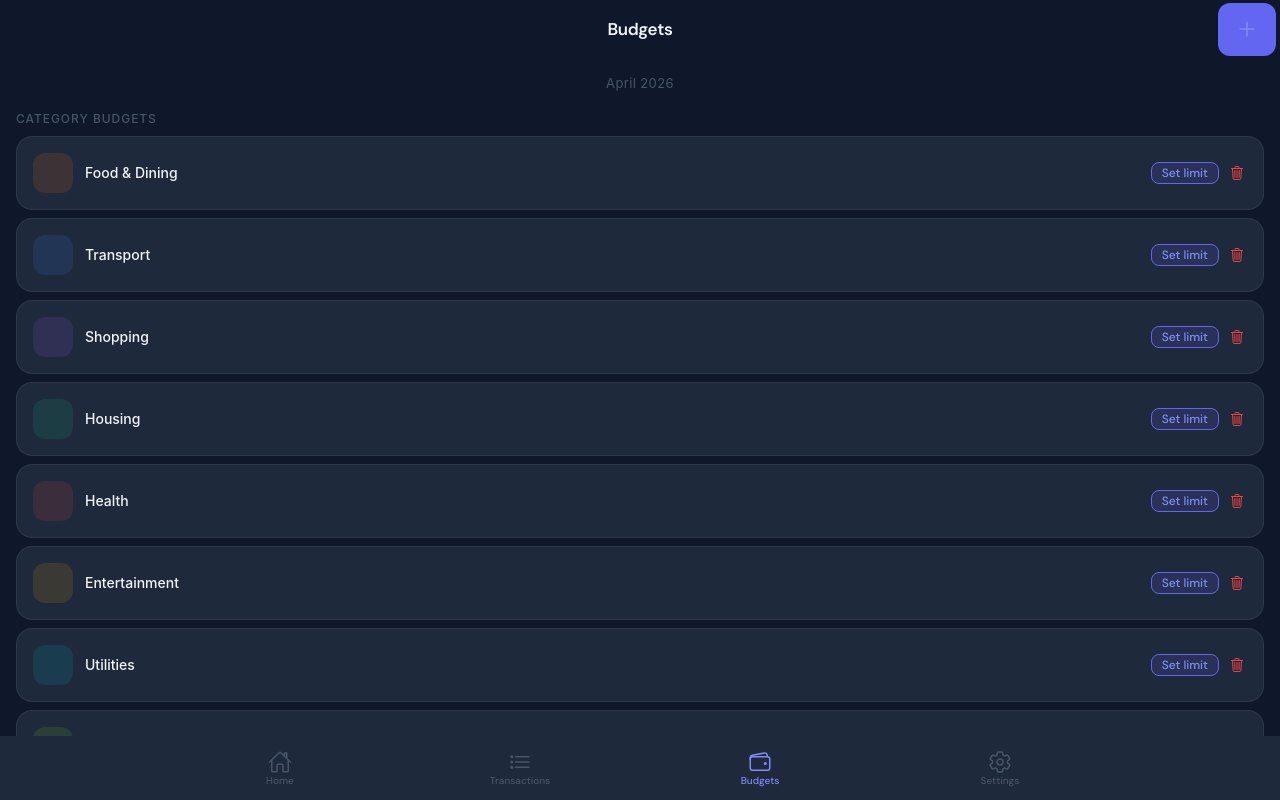
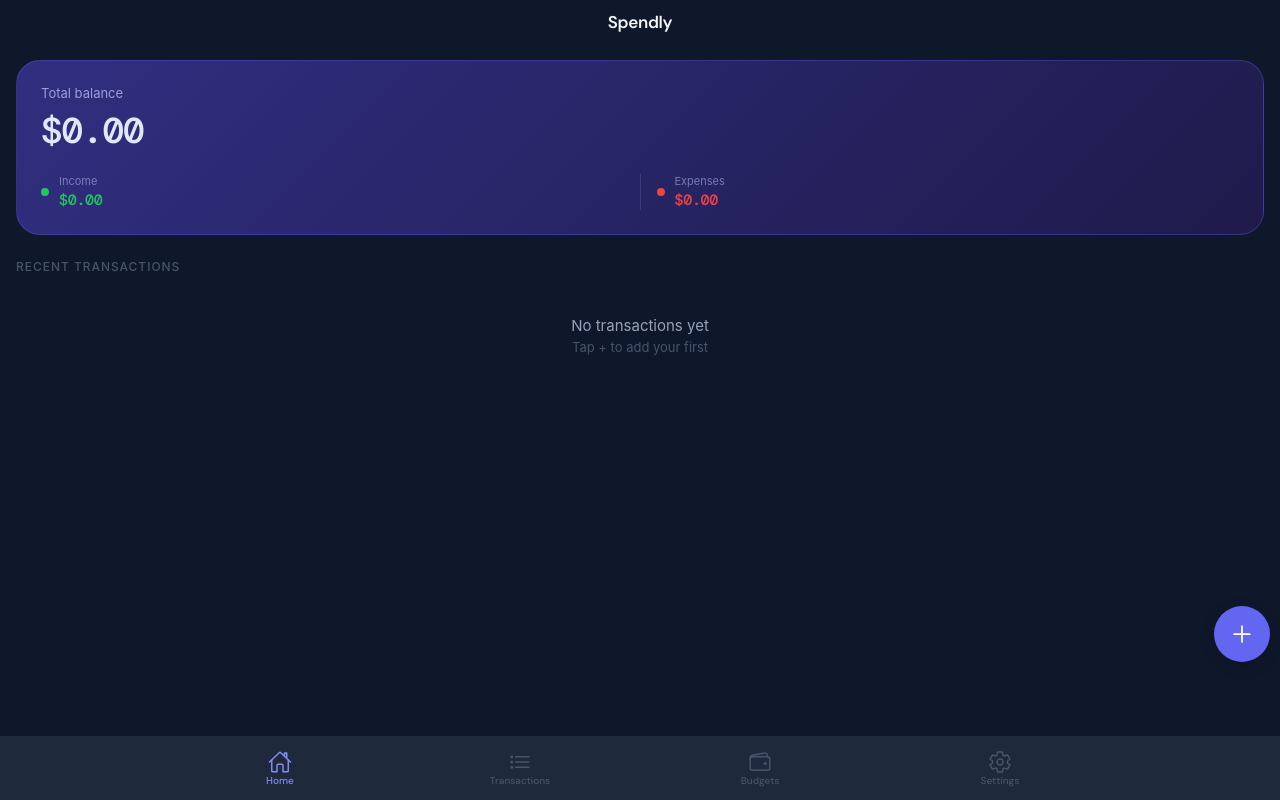
Before and after one commit to Saugatdr/Spendly, a React (Vite) app: page /budgets#/dashboard in a window 1280 px wide. Built offline with nearby package versions, Linux system fonts and the light colour scheme.

Commit message:
use hash router

```diff
--- a/src/App.tsx
+++ b/src/App.tsx
@@ -1,5 +1,5 @@
 import { IonApp, IonIcon, IonLabel, IonRouterOutlet, IonTabBar, IonTabButton, IonTabs, setupIonicReact } from '@ionic/react';
-import { IonReactRouter } from '@ionic/react-router';
+import { IonReactHashRouter } from '@ionic/react-router';
 import { homeOutline, listOutline, walletOutline, settingsOutline } from 'ionicons/icons';
 import { Redirect, Route } from 'react-router-dom';
 import Dashboard from './pages/Dashboard';
@@ -12,7 +12,7 @@ setupIonicReact({ mode: 'ios' });
 
 const App: React.FC = () => (
   <IonApp>
-    <IonReactRouter>
+    <IonReactHashRouter>
       <IonTabs>
         <IonRouterOutlet>
           <Route exact path="/dashboard" component={Dashboard} />
@@ -44,7 +44,7 @@ const App: React.FC = () => (
           </IonTabButton>
         </IonTabBar>
       </IonTabs>
-    </IonReactRouter>
+    </IonReactHashRouter>
   </IonApp>
 );
 
```
